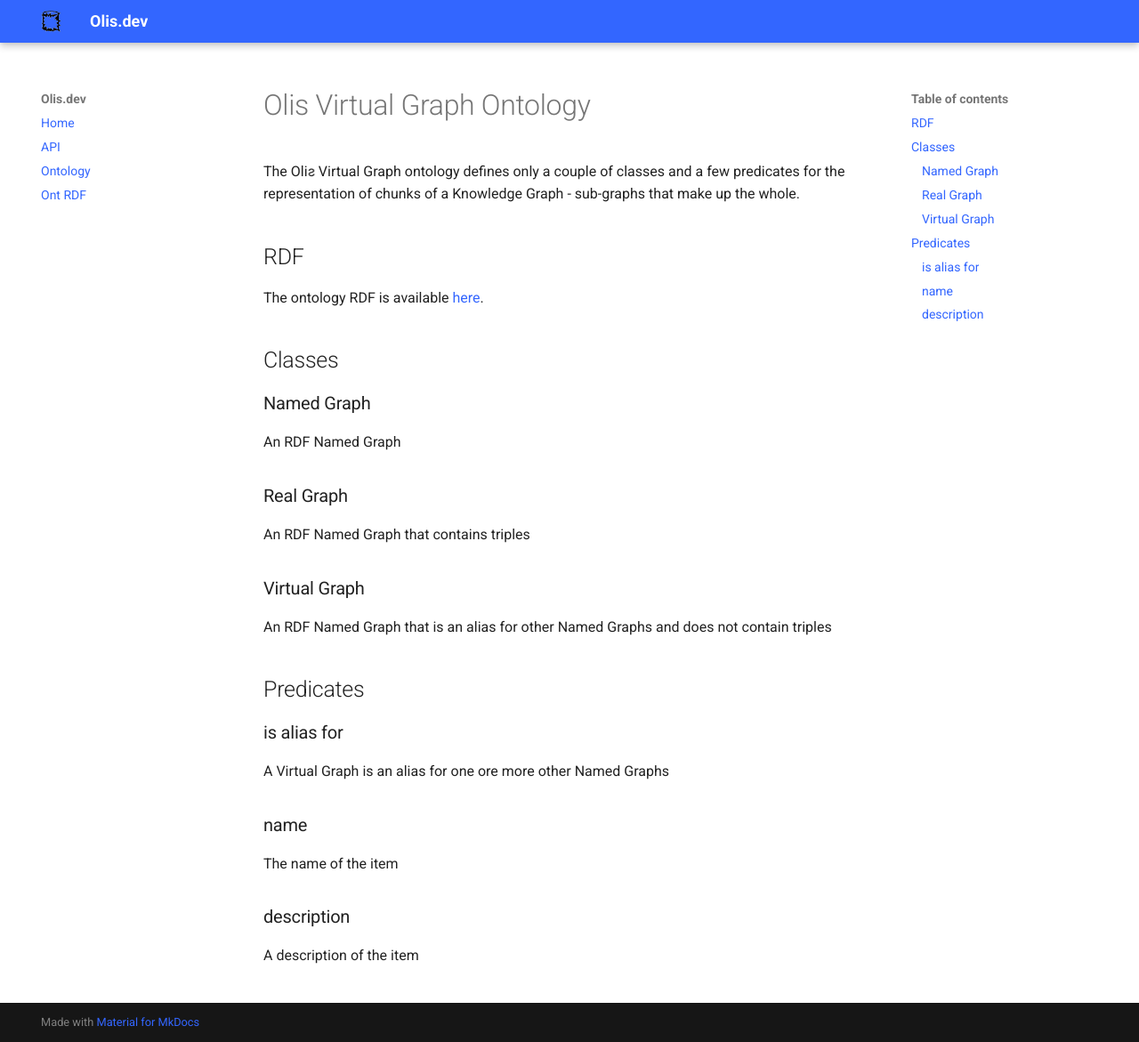
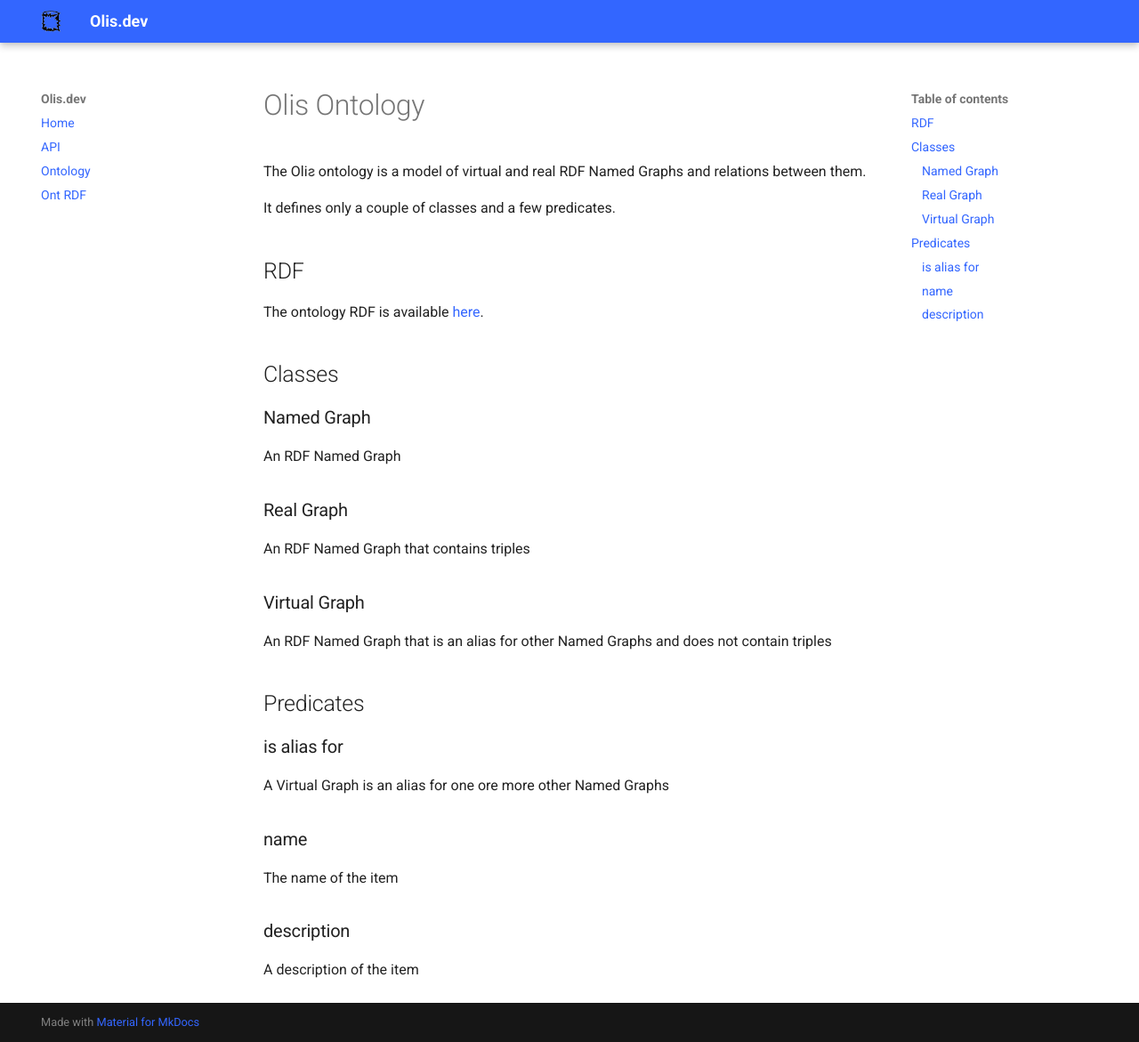
Before and after one commit to Kurrawong/olis.dev, an MkDocs documentation site: the page built from docs/ont.md, in a window 1280 px wide and 1171 px high. Shown: the whole window at 89% size. Built offline with MkDocs 1.6.1 and Material for MkDocs 9.7.7, drawn with Linux system fonts in a browser that asks for light colours.

Commit message:
tidy model name

```diff
--- a/docs/ont.md
+++ b/docs/ont.md
@@ -1,6 +1,8 @@
-# Olis Virtual Graph Ontology
+# Olis Ontology
 
-The Oli<span class="rtl">s</span> Virtual Graph ontology defines only a couple of classes and a few predicates for the representation of chunks of a Knowledge Graph - sub-graphs that make up the whole.
+The Oli<span class="rtl">s</span> ontology is a model of virtual and real RDF Named Graphs and relations between them.
+
+It defines only a couple of classes and a few predicates.
 
 ## RDF
 The ontology RDF is available [here](assets/olis.ttl){:download="olis.ttl"}.
```
Also changed, not shown: docs/index.md (+1 -1 lines), 1 other file.
